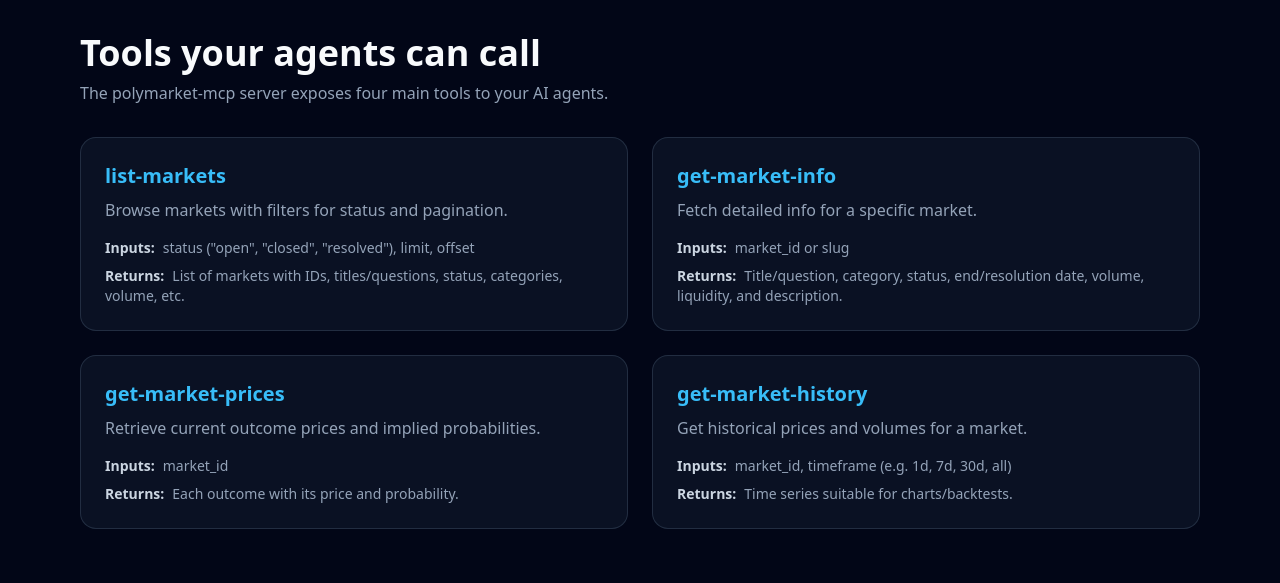
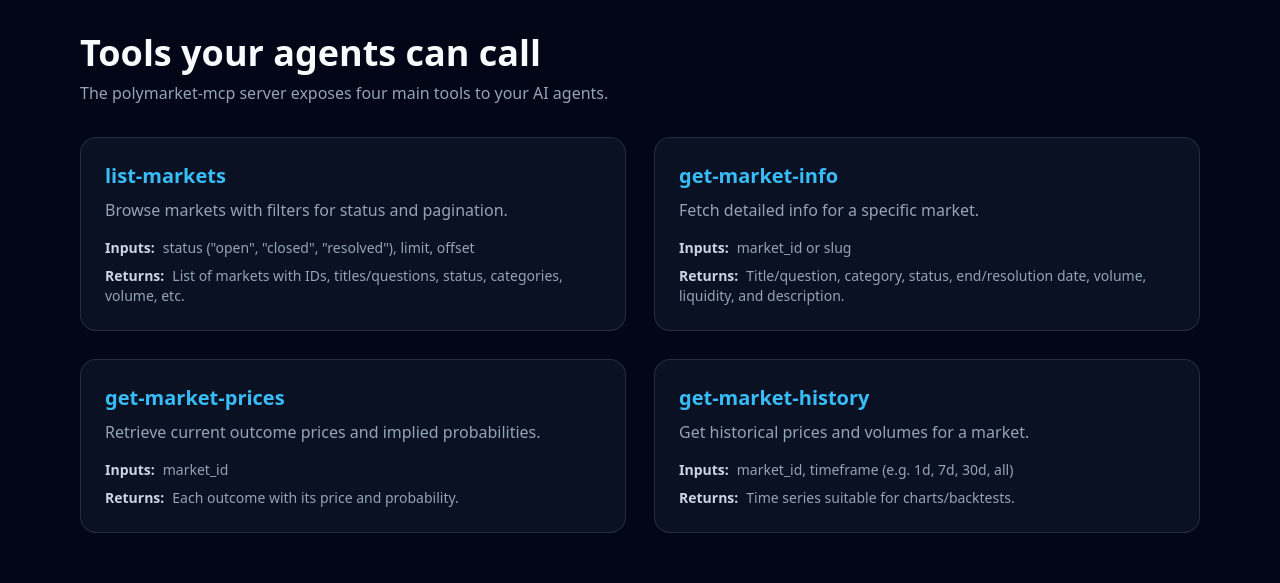
Before and after one commit to polysolmcp/polysolmcp, a Next.js app: page / in a window 1280 px wide. Shown: the part 2900-3483 px from the top of the page. Built offline with nearby package versions, Linux system fonts and the light colour scheme.

Commit message:
style: increase gap between tool cards for better spacing

```diff
--- a/src/app/page.tsx
+++ b/src/app/page.tsx
@@ -267,7 +267,7 @@
           <p className="mb-8 text-slate-400">
             The polymarket-mcp server exposes four main tools to your AI agents.
           </p>
-          <div className="grid gap-6 md:grid-cols-2">
+          <div className="grid gap-7 md:grid-cols-2">
             {/* Tool 1 */}
             <div className="rounded-2xl border border-slate-700/60 bg-slate-900/70 p-6">
               <h3 className="mb-2 text-xl font-semibold text-sky-400">list-markets</h3>
```
